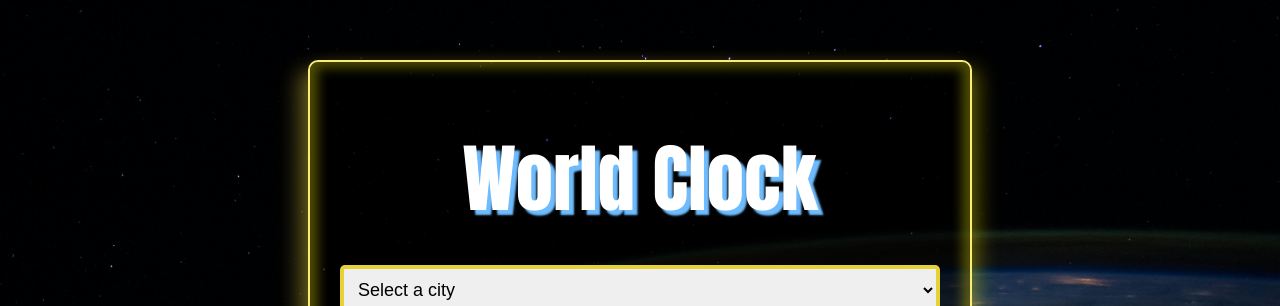
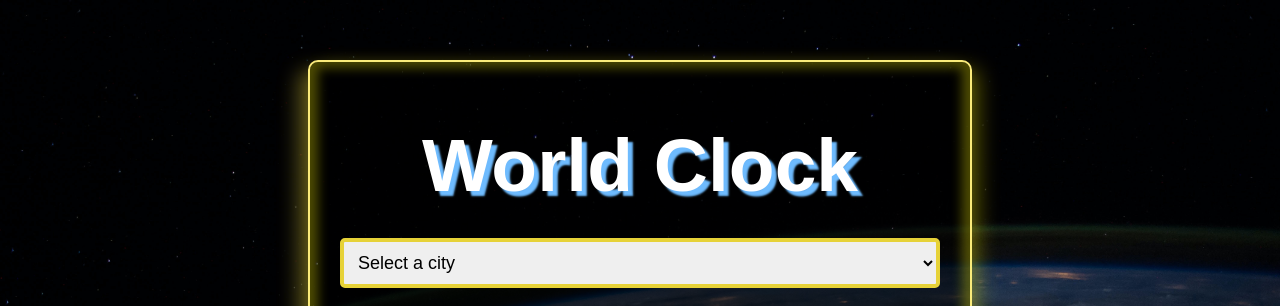
Before and after one commit to Trivera0713/World-Clocks, a plain HTML site: page index.html in a window 1280 px wide. Shown: the top 306 px of the page. Drawn offline with nearby package versions, Linux system fonts and the light colour scheme; a script that the page names is missing.

Commit message:
Update style.css

```diff
--- a/CSS/style.css
+++ b/CSS/style.css
@@ -8,8 +8,7 @@ footer {
   color: white;
 }
 h1 {
-  font-family: Impact, Haettenschweiler, "Arial Narrow Bold", sans-serif;
-  font-weight: lighter;
+  font-family: Arial, Helvetica, sans-serif;
   font-size: 75px;
   text-shadow: 5px 5px 2px rgb(110, 187, 254);
   margin: 30px;
```
